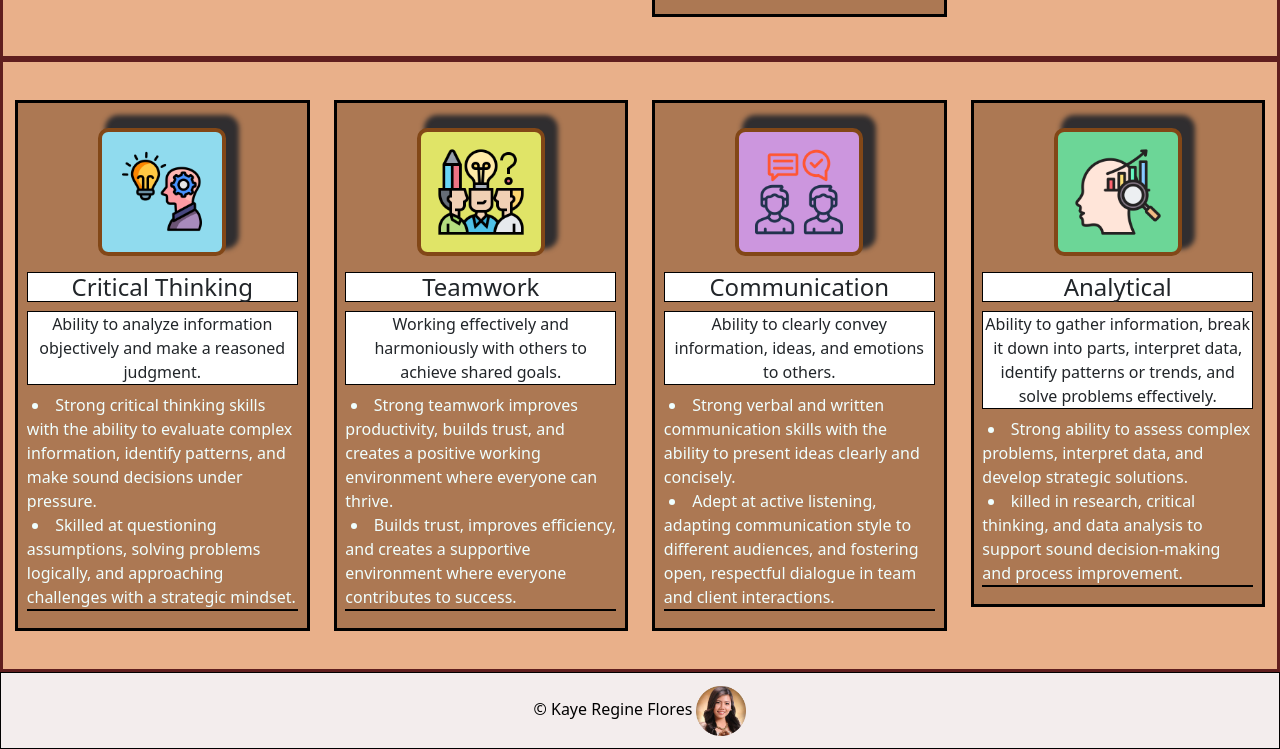
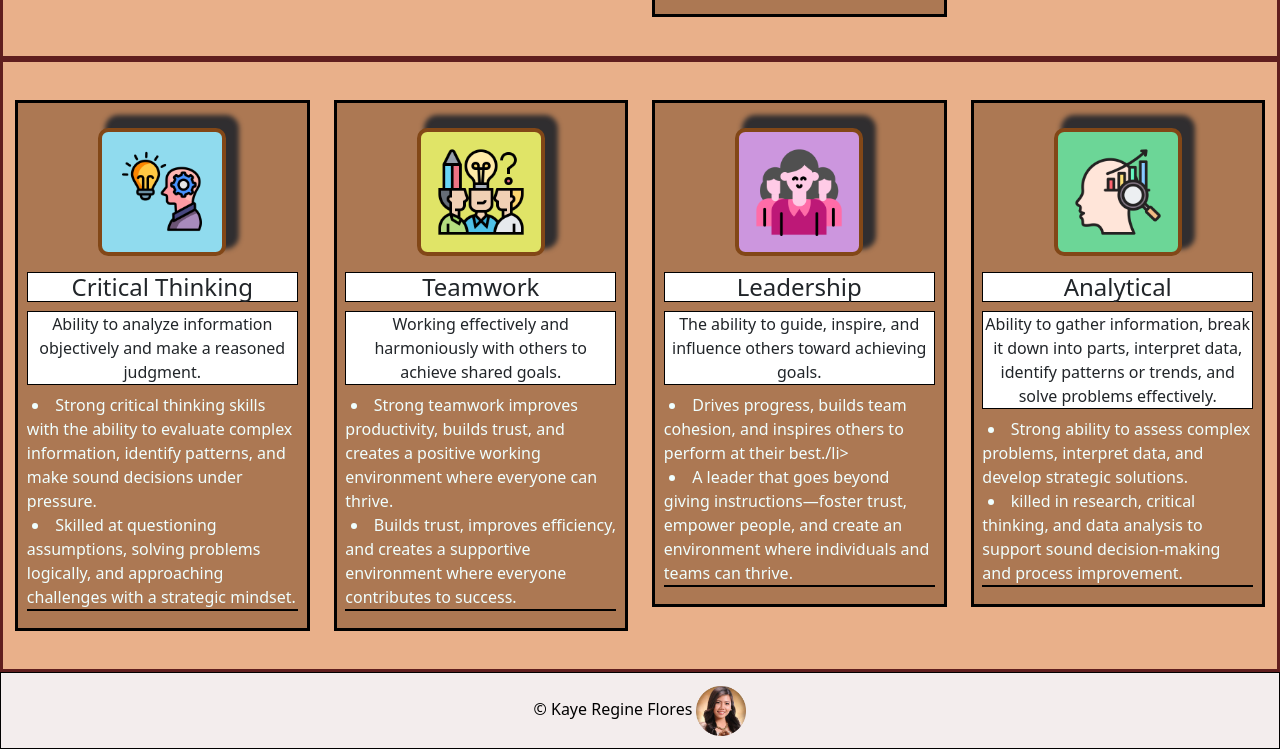
Before and after one commit to kayneflowers/SkillCards, a plain HTML site: page index.html in a window 1280 px wide. Shown: the part 1192-1941 px from the top of the page. Drawn offline with nearby package versions, Linux system fonts and the light colour scheme.

Commit message:
Update index.html

```diff
--- a/index.html
+++ b/index.html
@@ -159,11 +159,11 @@
 
                 <div class="col-lg-3 col-md-4">
                     <div class="skill-cards">
-                        <img class="skill-image2" src="icons/communication.png" alt="Communication">
-                        <h4>Communication</h4>
-                        <p>Ability to clearly convey information, ideas, and emotions to others.
-                            <li>Strong verbal and written communication skills with the ability to present ideas clearly and concisely.</li>
-                            <li>Adept at active listening, adapting communication style to different audiences, and fostering open, respectful dialogue in team and client interactions.</li>
+                        <img class="skill-image2" src="icons/leadership.png" alt="Leadership">
+                        <h4>Leadership</h4>
+                        <p>The ability to guide, inspire, and influence others toward achieving goals.
+                            <li>Drives progress, builds team cohesion, and inspires others to perform at their best./li>
+                            <li>A leader that goes beyond giving instructions—foster trust, empower people, and create an environment where individuals and teams can thrive.</li>
                         </p>
                     </div>
                 </div>
```
